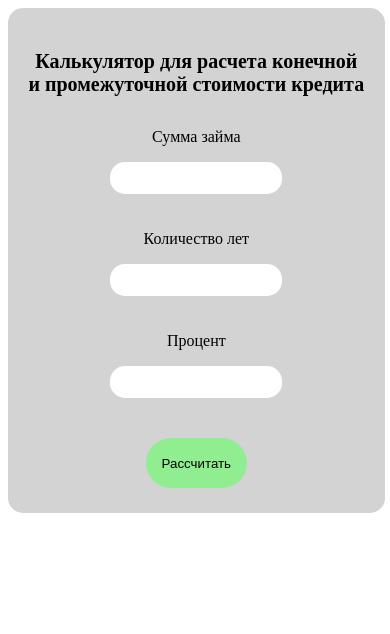
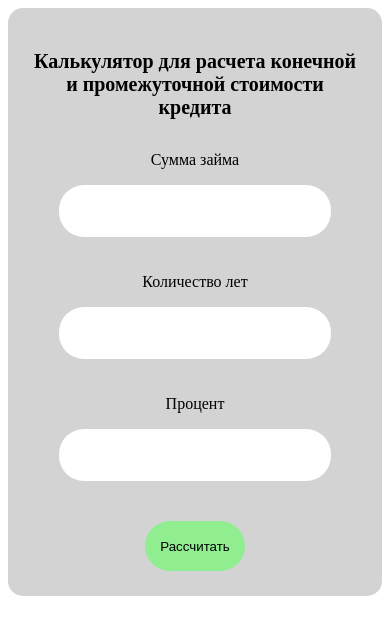
Before and after one commit to alliga/credit-calc, a plain HTML site: page index.html in a window 390 px wide. Drawn offline with Linux system fonts and the light colour scheme.

Commit message:
Add files via upload

```diff
--- a/index.html
+++ b/index.html
@@ -4,7 +4,7 @@
     <meta charset="UTF-8">
     <title>Калькулятор rhtl процента по кредиту</title>
     <link rel="stylesheet" href="style.css">
-    <meta name="viewport" content="width=device-width, initial-scale=1">
+    <meta name="viewport" content="width=device-width, initial-scale=1, maximum-scale=1">
 </head>
 <body>
 <div class="wrap">
--- a/style.css
+++ b/style.css
@@ -6,6 +6,7 @@ form {
     display: flex;
     flex-direction: column;
     padding: 25px 20px;
+    box-sizing: border-box;
 }
 form h2 {
     text-align: center;
@@ -75,7 +76,17 @@ form button:hover {
 
 @media (max-width: 767px) {
     form {
-        width: 90%;
+        width: 100%!important;
+    }
+    form input {
+        width: 80%;
+        margin: 0 auto 20px auto;
+        height: 30px;
+        text-align: center;
+        border-radius: 25px;
+        outline: none;
+        border: 0;
+        height: 50px;
     }
     .item {
         width: 100%;
```
